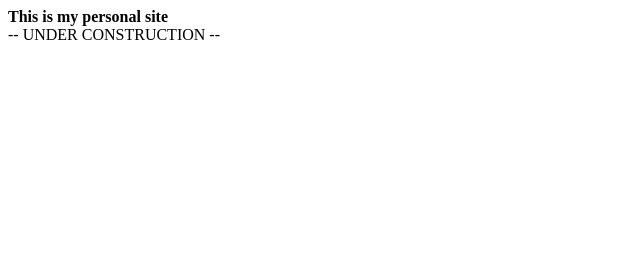
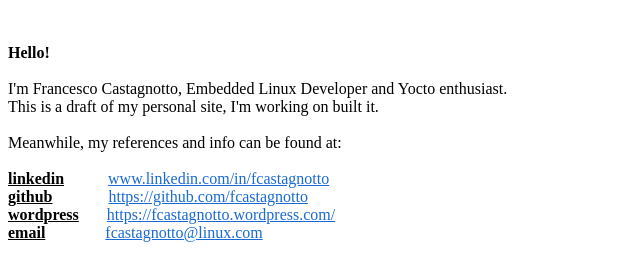
Before and after one commit to fcastagnotto/fcastagnotto.github.io, a plain HTML site: page index.html in a window 1280 px wide. Shown: the whole page, without its empty margins (0-640 px from the left). Drawn offline with Linux system fonts and the light colour scheme.

Commit message:
Update index.html

```diff
--- a/index.html
+++ b/index.html
@@ -1,9 +1,18 @@
 <html>
 
 <body>
-<b>This is my personal site</b>
-<br>
--- UNDER CONSTRUCTION --
+ <br>
+  <br>
+<b>Hello!</b> <br><br>
+  I'm Francesco Castagnotto, Embedded Linux Developer and Yocto enthusiast. <br>
+  This is a draft of my personal site, I'm working on built it.
+    <br><br>
+  Meanwhile, my references and info can be found at: <br>
+  <br><b><u>linkedin</u></b>&nbsp;&nbsp;&nbsp;&nbsp;&nbsp;&nbsp;&nbsp;&nbsp;&nbsp;&nbsp;  <a href="www.linkedin.com/in/fcastagnotto" style="color:rgb(25, 106, 212);text-decoration-line:underline;" rel="nofollow" target="_blank">www.linkedin.com/in/fcastagnotto</a>
+  <br><b><u>github</u></b>&nbsp;&nbsp;&nbsp;&nbsp;&nbsp;&nbsp;&nbsp;&nbsp;&nbsp;&nbsp;&nbsp;&nbsp;&nbsp; <a href="https://github.com/fcastagnotto" style="color:rgb(25, 106, 212);text-decoration-line:underline;" rel="nofollow" target="_blank">https://github.com/fcastagnotto</a>
+  <br><b><u>wordpress</u></b>&nbsp;&nbsp;&nbsp;&nbsp;&nbsp;&nbsp;&nbsp;<a href="https://fcastagnotto.wordpress.com/" style="color:rgb(25, 106, 212);text-decoration-line:underline;" rel="nofollow" target="_blank">https://fcastagnotto.wordpress.com/</a>
+  <br><b><u>email</u></b> &nbsp;&nbsp;&nbsp;&nbsp;&nbsp;&nbsp;&nbsp;&nbsp;&nbsp;&nbsp;&nbsp;&nbsp;&nbsp;  <a href="mailto:fcastagnotto@linux.com" id="ydp2eec876fyiv4860905010yui_3_13_0_ym1_1_1394124399686_4331" shape="rect" class="ydp2eec876fyiv4860905010moz-txt-link-abbreviated" style="color:rgb(25, 106, 212);text-decoration-line:underline;" rel="nofollow" target="_blank">fcastagnotto@linux.com</a>
+
 
 </body>
 </html>
```
